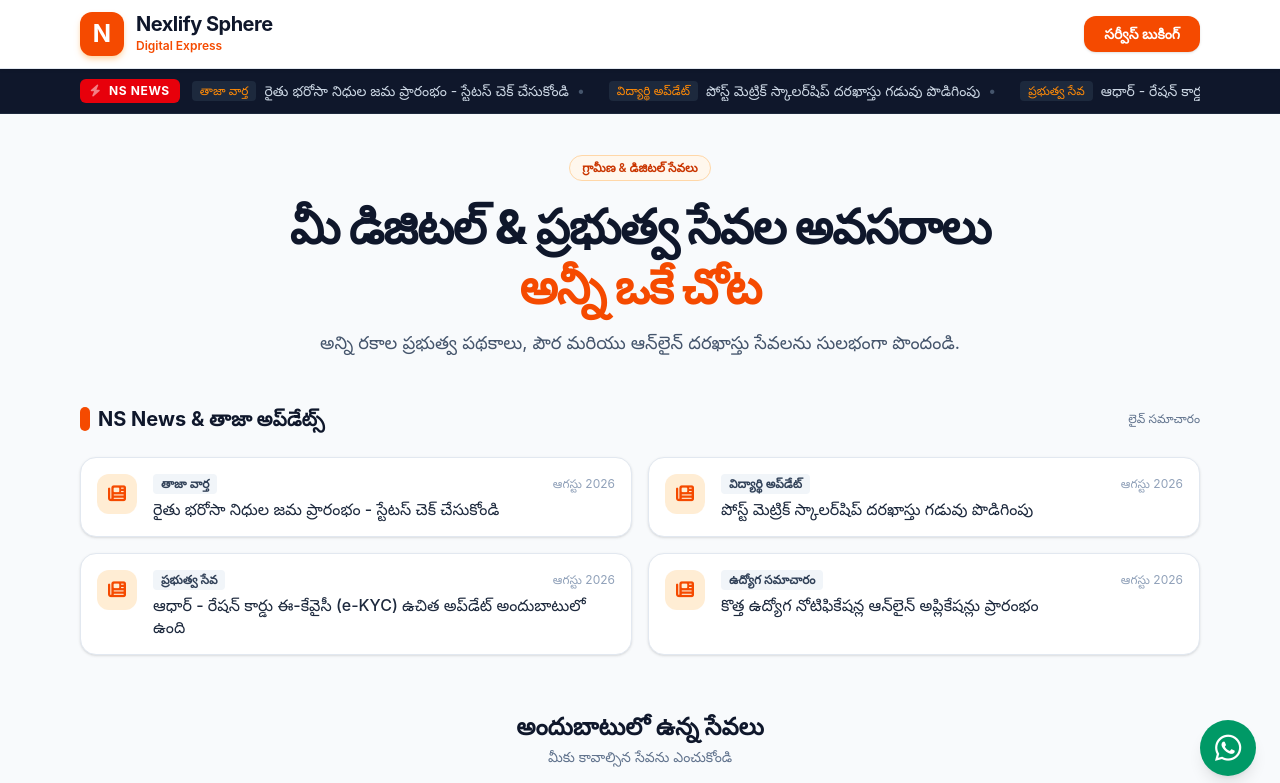
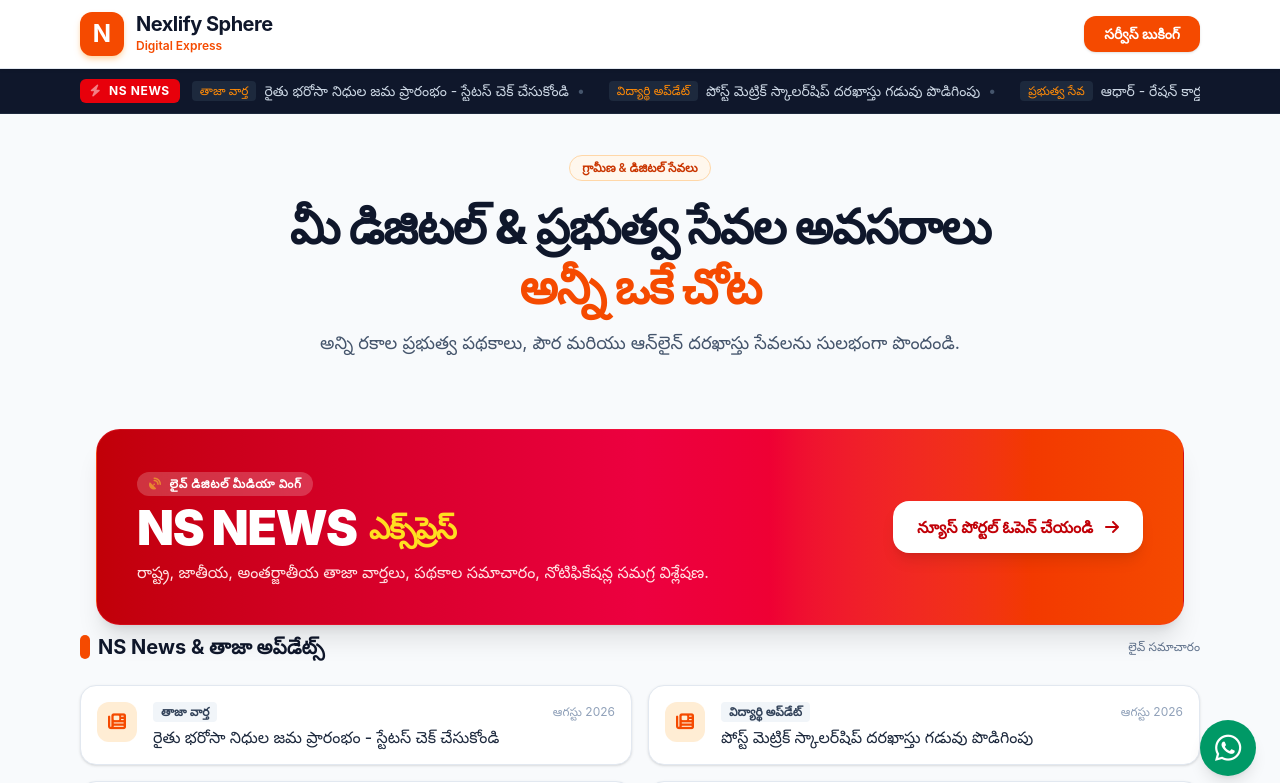
Before and after one commit to Maheshwara2025/nexlify-sphere, a SvelteKit app: page / in a window 1280 px wide. Shown: the top 783 px of the page. Built offline with nearby package versions, Linux system fonts and the light colour scheme.

Commit message:
Add NS News hero banner, ticker and branding updates

```diff
--- a/src/routes/+page.svelte
+++ b/src/routes/+page.svelte
@@ -154,6 +154,34 @@
 				అన్ని రకాల ప్రభుత్వ పథకాలు, పౌర మరియు ఆన్‌లైన్ దరఖాస్తు సేవలను సులభంగా పొందండి.
 			</p>
 		</div>
+        <!-- Main NS News Hero Banner -->
+<section class="max-w-6xl mx-auto px-4 pt-6 pb-2">
+    <a
+        href="/news"
+        class="block relative overflow-hidden rounded-3xl bg-gradient-to-r from-red-700 via-rose-600 to-orange-600 p-6 sm:p-10 text-white shadow-xl hover:shadow-2xl transition-all group border border-red-500/30"
+    >
+        <div class="relative z-10 flex flex-col md:flex-row items-center justify-between gap-6">
+            <div class="text-center md:text-left space-y-2">
+                <div class="inline-flex items-center gap-2 bg-white/20 backdrop-blur-md px-3 py-1 rounded-full text-xs font-bold uppercase tracking-wider">
+                    <i class="fa-solid fa-satellite-dish animate-pulse text-yellow-300"></i>
+                    లైవ్ డిజిటల్ మీడియా వింగ్
+                </div>
+                <h2 class="text-3xl sm:text-5xl font-black tracking-tight text-white flex items-center justify-center md:justify-start gap-3">
+                    NS NEWS <span class="text-yellow-300 text-2xl sm:text-3xl font-bold">ఎక్స్‌ప్రెస్</span>
+                </h2>
+                <p class="text-red-100 text-sm sm:text-base max-w-xl">
+                    రాష్ట్ర, జాతీయ, అంతర్జాతీయ తాజా వార్తలు, పథకాల సమాచారం, నోటిఫికేషన్ల సమగ్ర విశ్లేషణ.
+                </p>
+            </div>
+            <div class="shrink-0">
+                <span class="inline-flex items-center gap-3 bg-white text-red-700 font-bold px-6 py-3.5 rounded-2xl shadow-lg group-hover:scale-105 transition-all">
+                    న్యూస్ పోర్టల్ ఓపెన్ చేయండి
+                    <i class="fa-solid fa-arrow-right"></i>
+                </span>
+            </div>
+        </div>
+    </a>
+</section>
 
 		<!-- NS News Cards Section -->
 		<div class="mb-14">
```
